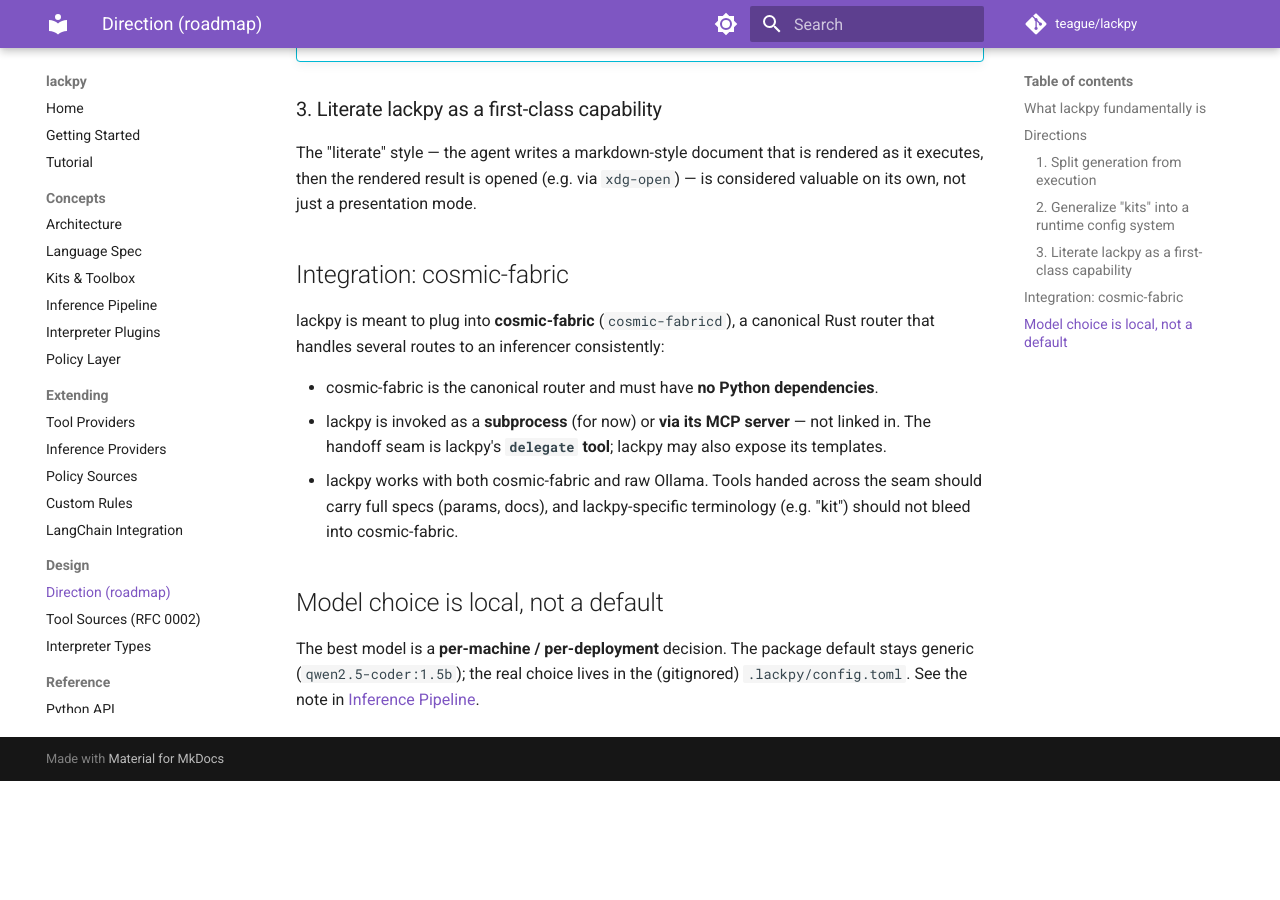
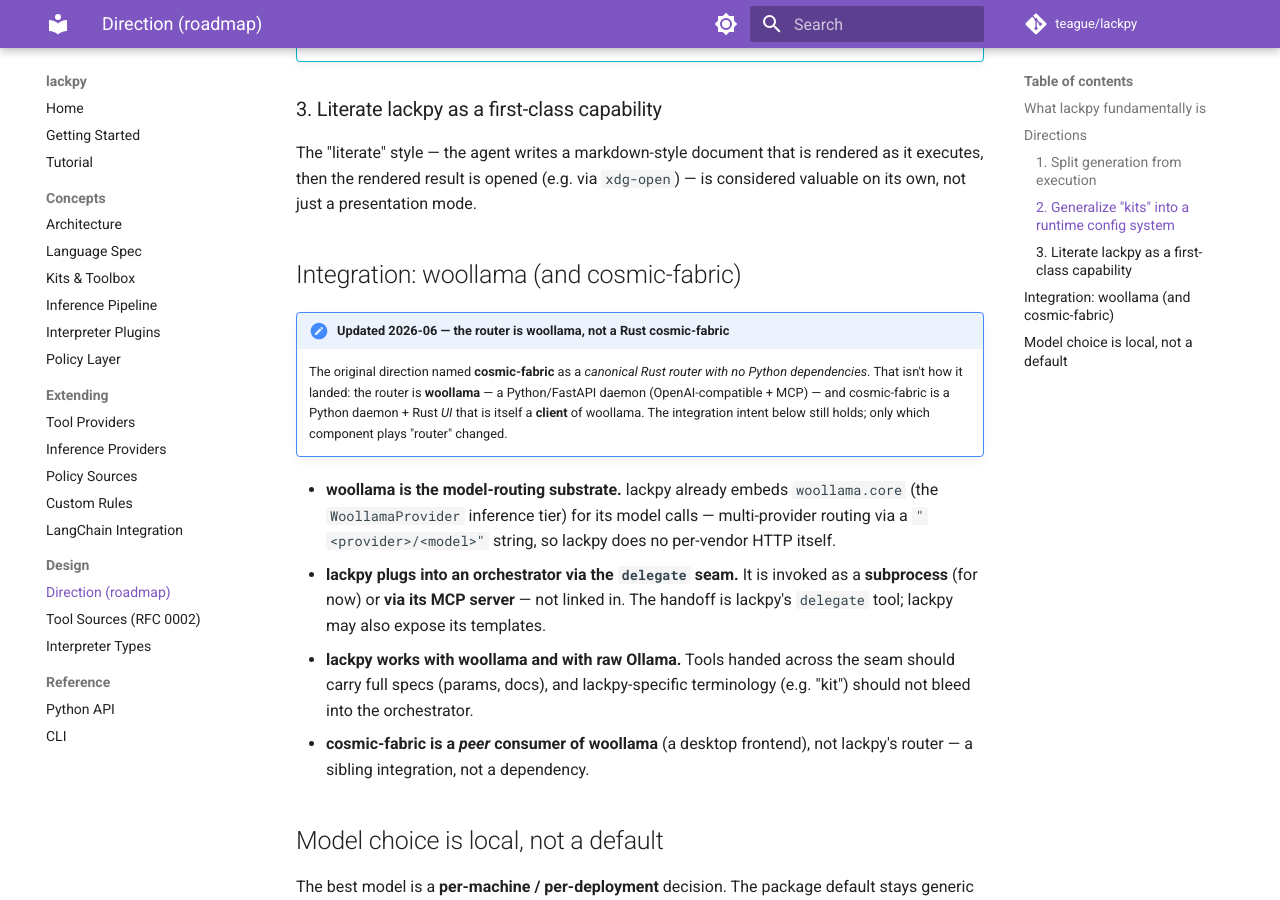
Before and after one commit to teaguesterling/lackpy, an MkDocs documentation site: the page built from docs/design/direction.md, in a window 1280 px wide and 900 px high, scrolled down 1021 px. Built offline with MkDocs 1.6.1 and Material for MkDocs 9.7.7, drawn with Linux system fonts in a browser that asks for light colours; comment, search, counter and statistics services are not loaded; before the commit the page ends 1802 px from its top, so only the background shows below that.

Commit message:
docs: correct the inference tiers + the router framing to current reality
Two stale spots surfaced by the docs review:

- concepts/architecture.md: the inference-pipeline ASCII still listed the retired
  `tier 2: OllamaProvider` / `tier 3: AnthropicProvider`. Now `WoollamaProvider`
  (LLM via woollama-core; ollama/anthropic/openai by "<provider>/<model>") plus the
  optional `CascadeProvider`. (The component table was already fixed in #15; this is
  the diagram it missed.)
- design/direction.md: the "Integration" section named cosmic-fabric as a "canonical
  Rust router with no Python dependencies". That isn't how it landed — woollama (a
  Python/FastAPI daemon) is the router, and cosmic-fabric is a Python daemon + Rust
  *UI* that is a client of woollama. Reframed to woollama-as-substrate while keeping
  the original integration intent (delegate seam, full tool specs, no "kit"
  terminology bleed); cosmic-fabric noted as a peer consumer.

Content-only edits to existing pages.

Co-Authored-By: Claude Opus 4.8 <noreply@anthropic.com>

```diff
--- a/docs/design/direction.md
+++ b/docs/design/direction.md
@@ -41,18 +41,26 @@ The "literate" style — the agent writes a markdown-style document that is rend
 as it executes, then the rendered result is opened (e.g. via `xdg-open`) — is
 considered valuable on its own, not just a presentation mode.
 
-## Integration: cosmic-fabric
+## Integration: woollama (and cosmic-fabric)
 
-lackpy is meant to plug into **cosmic-fabric** (`cosmic-fabricd`), a canonical Rust
-router that handles several routes to an inferencer consistently:
+!!! note "Updated 2026-06 — the router is woollama, not a Rust cosmic-fabric"
+    The original direction named **cosmic-fabric** as a *canonical Rust router with no
+    Python dependencies*. That isn't how it landed: the router is **woollama** — a
+    Python/FastAPI daemon (OpenAI-compatible + MCP) — and cosmic-fabric is a Python
+    daemon + Rust *UI* that is itself a **client** of woollama. The integration intent
+    below still holds; only which component plays "router" changed.
 
-- cosmic-fabric is the canonical router and must have **no Python dependencies**.
-- lackpy is invoked as a **subprocess** (for now) or **via its MCP server** — not
-  linked in. The handoff seam is lackpy's **`delegate` tool**; lackpy may also
-  expose its templates.
-- lackpy works with both cosmic-fabric and raw Ollama. Tools handed across the seam
-  should carry full specs (params, docs), and lackpy-specific terminology (e.g.
-  "kit") should not bleed into cosmic-fabric.
+- **woollama is the model-routing substrate.** lackpy already embeds `woollama.core`
+  (the `WoollamaProvider` inference tier) for its model calls — multi-provider routing
+  via a `"<provider>/<model>"` string, so lackpy does no per-vendor HTTP itself.
+- **lackpy plugs into an orchestrator via the `delegate` seam.** It is invoked as a
+  **subprocess** (for now) or **via its MCP server** — not linked in. The handoff is
+  lackpy's `delegate` tool; lackpy may also expose its templates.
+- **lackpy works with woollama and with raw Ollama.** Tools handed across the seam
+  should carry full specs (params, docs), and lackpy-specific terminology (e.g. "kit")
+  should not bleed into the orchestrator.
+- **cosmic-fabric is a *peer* consumer of woollama** (a desktop frontend), not lackpy's
+  router — a sibling integration, not a dependency.
 
 ## Model choice is local, not a default
 
```
Also changed, not shown: docs/concepts/architecture.md (+3 -2 lines).
